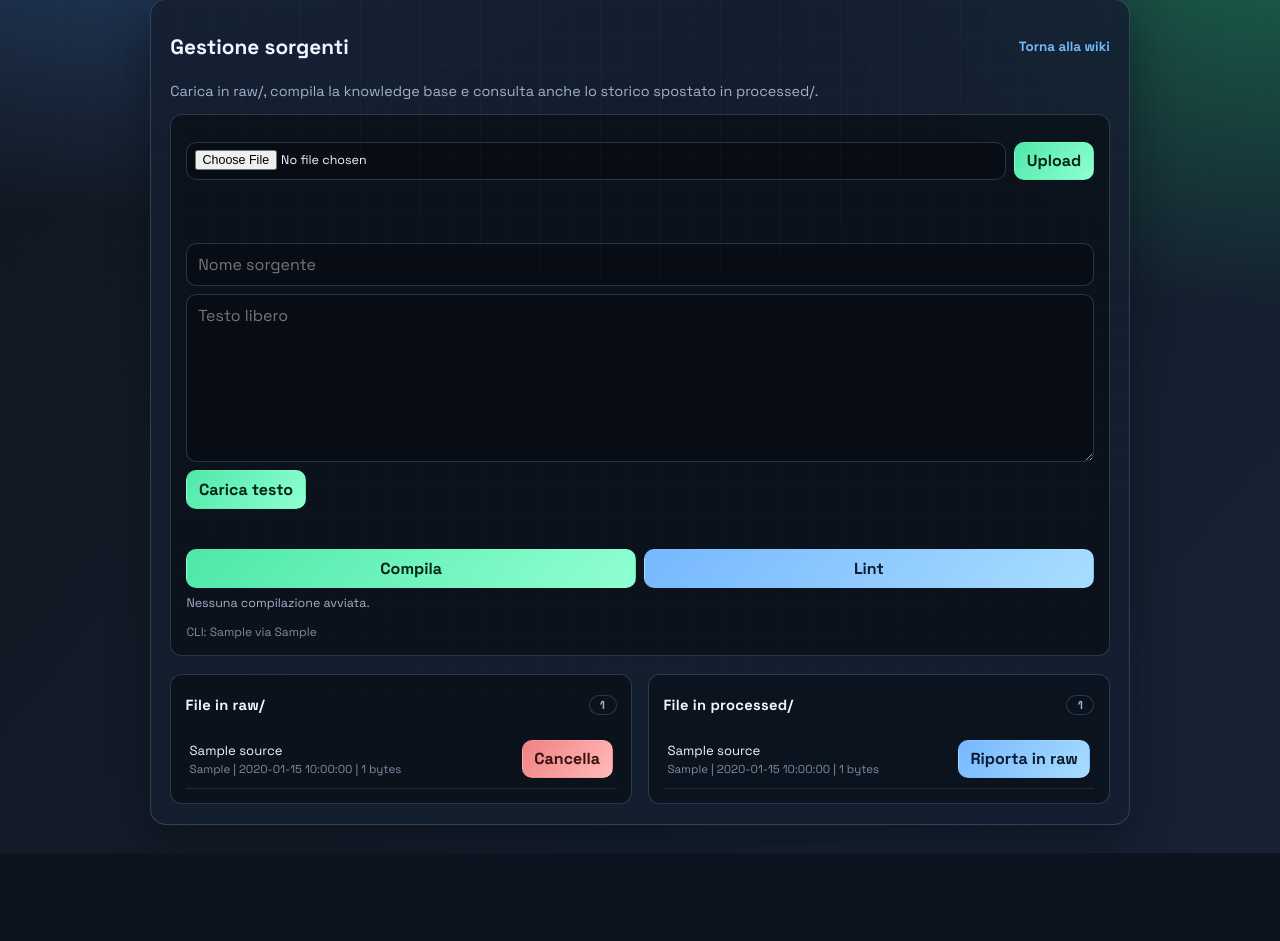
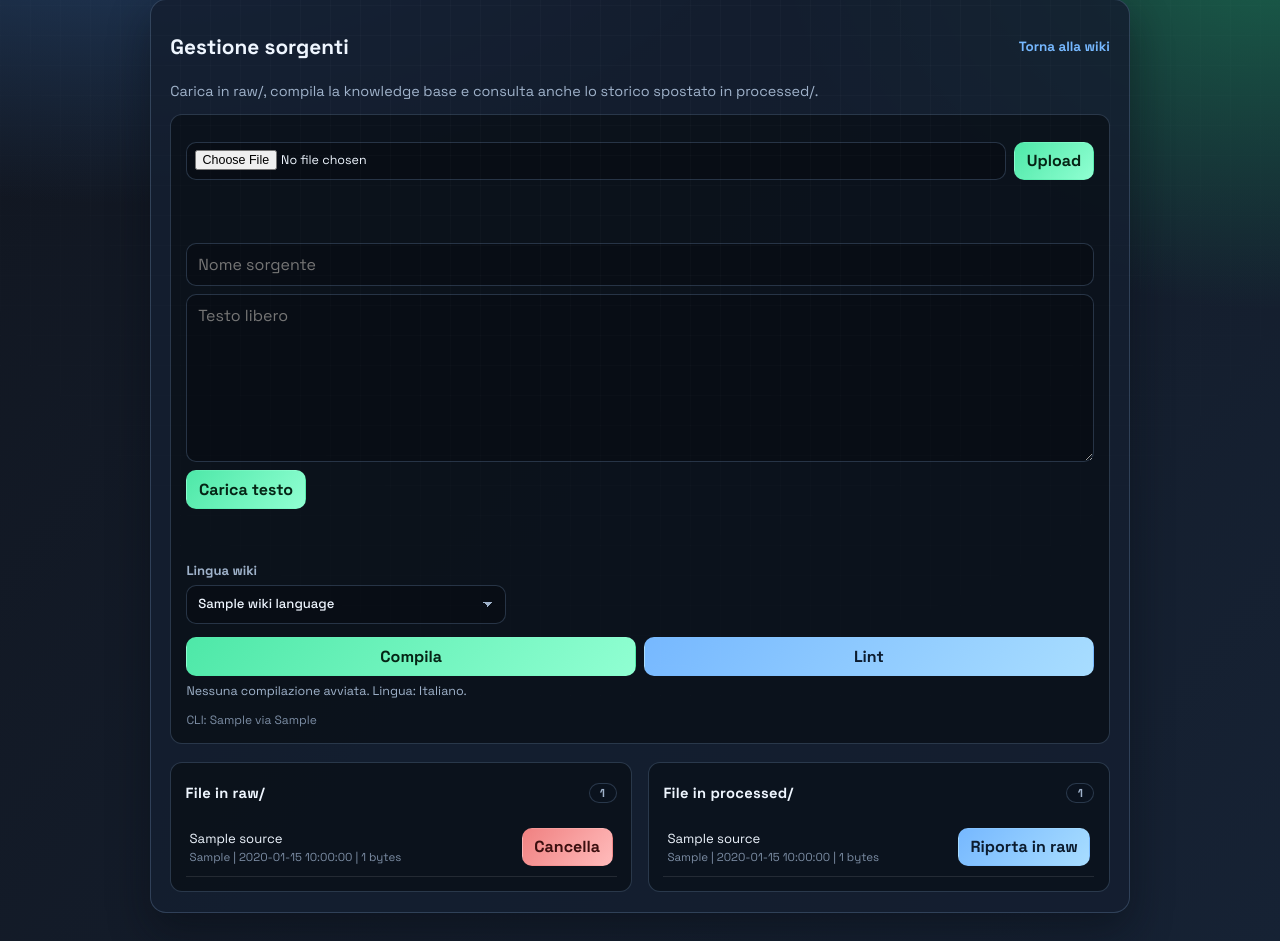
Before and after one commit to salerno-cesare/second-brain, a FastAPI app: template app/templates/sources.html in a window 1280 px wide. Shown: the part 85-1026 px from the top of the page. Before the commit the page ends 938 px from the top, so only its background shows below. Run offline with FastAPI, Linux system fonts and the light colour scheme; the template is opened without the code that fills it: most values are stand-ins (such as "Sample title", 1, 10 or a date in 2020); data that the repository does not hold is empty.

Commit message:
Aggiunta multilingua

```diff
--- a/app/main.py
+++ b/app/main.py
@@ -11,6 +11,7 @@ from fastapi import Query
 from fastapi.responses import HTMLResponse, JSONResponse, RedirectResponse
 from fastapi.staticfiles import StaticFiles
 from fastapi.templating import Jinja2Templates
+from pydantic import BaseModel
 
 from .config import get_settings
 from .ingest import is_supported_file, list_source_files
@@ -23,6 +24,10 @@ from .wiki import (
     read_wiki_page,
     run_codex_wiki_job,
     search_wiki_pages,
+    normalize_wiki_language,
+    get_configured_wiki_language,
+    wiki_language_label,
+    WIKI_LANGUAGE_OPTIONS,
 )
 
 settings = get_settings()
@@ -34,6 +39,8 @@ codex_lock = threading.Lock()
 codex_state: dict = {
     "running": False,
     "mode": None,
+    "language": "it",
+    "language_label": WIKI_LANGUAGE_OPTIONS["it"],
     "message": "Nessuna compilazione avviata.",
     "ok": None,
     "returncode": None,
@@ -44,6 +51,10 @@ codex_state: dict = {
     "stderr": "",
     "sources": [],
 }
+
+
+class CodexJobRequest(BaseModel):
+    language: str = "it"
 
 
 @app.on_event("startup")
@@ -68,6 +79,7 @@ def home(request: Request):
 @app.get("/sources", response_class=HTMLResponse)
 def sources_page(request: Request):
     processed_dir = settings.raw_dir.parent / "processed"
+    configured_language = get_configured_wiki_language(settings.wiki_dir)
     return templates.TemplateResponse(
         "sources.html",
         {
@@ -80,6 +92,9 @@ def sources_page(request: Request):
             "codex_state": codex_state,
             "codex_command": settings.codex_command,
             "codex_shell": settings.codex_shell,
+            "wiki_languages": WIKI_LANGUAGE_OPTIONS,
+            "selected_wiki_language": configured_language or "it",
+            "wiki_language_locked": configured_language is not None,
         },
     )
 
@@ -189,7 +204,12 @@ def api_wiki_graph():
 
 @app.get("/api/wiki/status")
 def api_wiki_status():
-    return JSONResponse(content=codex_state)
+    configured_language = get_configured_wiki_language(settings.wiki_dir)
+    state = dict(codex_state)
+    state["configured_language"] = configured_language
+    state["configured_language_label"] = wiki_language_label(configured_language) if configured_language else None
+    state["language_locked"] = configured_language is not None
+    return JSONResponse(content=state)
 
 
 def _set_codex_state(**values) -> None:
@@ -197,10 +217,16 @@ def _set_codex_state(**values) -> None:
         codex_state.update(values)
 
 
-def _run_codex_background(mode: str) -> None:
+def _run_codex_background(mode: str, language: str) -> None:
+    configured_language = get_configured_wiki_language(settings.wiki_dir)
+    if configured_language:
+        language = configured_language
+    language = normalize_wiki_language(language)
     _set_codex_state(
         running=True,
         mode=mode,
+        language=language,
+        language_label=WIKI_LANGUAGE_OPTIONS[language],
         message="Codex sta compilando la wiki dalla shell locale...",
         ok=None,
         returncode=None,
@@ -212,7 +238,7 @@ def _run_codex_background(mode: str) -> None:
         sources=[],
     )
     try:
-        result: CodexRunResult = run_codex_wiki_job(settings, mode=mode)
+        result: CodexRunResult = run_codex_wiki_job(settings, mode=mode, language=language)
         _set_codex_state(
             running=False,
             message=result.message,
@@ -238,7 +264,11 @@ def _run_codex_background(mode: str) -> None:
         )
 
 
-def _start_codex_job(mode: str) -> JSONResponse:
+def _start_codex_job(mode: str, language: str = "it") -> JSONResponse:
+    configured_language = get_configured_wiki_language(settings.wiki_dir)
+    if configured_language:
+        language = configured_language
+    language = normalize_wiki_language(language)
     with codex_lock:
         if codex_state["running"]:
             raise HTTPException(status_code=409, detail="Una compilazione Codex e' gia' in corso.")
@@ -246,6 +276,8 @@ def _start_codex_job(mode: str) -> JSONResponse:
             {
                 "running": True,
                 "mode": mode,
+                "language": language,
+                "language_label": WIKI_LANGUAGE_OPTIONS[language],
                 "message": "Codex sta compilando la wiki dalla shell locale...",
                 "ok": None,
                 "returncode": None,
@@ -258,9 +290,9 @@ def _start_codex_job(mode: str) -> JSONResponse:
             }
         )
 
-    thread = threading.Thread(target=_run_codex_background, args=(mode,), daemon=True)
+    thread = threading.Thread(target=_run_codex_background, args=(mode, language), daemon=True)
     thread.start()
-    return JSONResponse(content={"status": "accepted", "mode": mode}, status_code=202)
+    return JSONResponse(content={"status": "accepted", "mode": mode, "language": language}, status_code=202)
 
 
 def _source_text_path(title: str) -> Path:
@@ -283,13 +315,13 @@ def _source_text_path(title: str) -> Path:
 
 
 @app.post("/api/wiki/compile")
-def api_wiki_compile():
-    return _start_codex_job("compile")
+def api_wiki_compile(payload: CodexJobRequest | None = None):
+    return _start_codex_job("compile", payload.language if payload else "it")
 
 
 @app.post("/api/wiki/lint")
-def api_wiki_lint():
-    return _start_codex_job("lint")
+def api_wiki_lint(payload: CodexJobRequest | None = None):
+    return _start_codex_job("lint", payload.language if payload else "it")
 
 
 @app.post("/api/upload")
--- a/app/static/sources.js
+++ b/app/static/sources.js
@@ -5,12 +5,17 @@ const textOutput = document.getElementById("text-upload-result");
 const compileButton = document.getElementById("compile-wiki");
 const lintButton = document.getElementById("lint-wiki");
 const codexStatus = document.getElementById("codex-status");
+const wikiLanguage = document.getElementById("wiki-language");
 const sourceList = document.getElementById("source-list");
 const sourceCount = document.getElementById("source-count");
 const processedList = document.getElementById("processed-list");
 const processedCount = document.getElementById("processed-count");
 
 let codexWasRunning = false;
+const storedWikiLanguage = window.localStorage.getItem("wiki-language");
+if (wikiLanguage && storedWikiLanguage && !wikiLanguage.disabled) {
+  wikiLanguage.value = storedWikiLanguage;
+}
 
 function updateSourceCount() {
   if (!sourceList || !sourceCount) {
@@ -39,7 +44,15 @@ async function refreshCodexStatus() {
   } else if (data.finished_at) {
     message = `${message} Fine: ${data.finished_at}.`;
   }
+  if (data.language_label) {
+    message = `${message} Lingua: ${data.language_label}.`;
+  }
   codexStatus.textContent = message;
+
+  if (wikiLanguage && data.language_locked) {
+    wikiLanguage.value = data.configured_language || wikiLanguage.value;
+    wikiLanguage.disabled = true;
+  }
 
   if (compileButton) {
     compileButton.disabled = Boolean(data.running);
@@ -63,9 +76,19 @@ async function startCodexJob(kind) {
   }
   codexStatus.textContent = "Avvio Codex...";
   const endpoint = kind === "lint" ? "/api/wiki/lint" : "/api/wiki/compile";
+  const language = wikiLanguage?.value || "it";
+  if (wikiLanguage && !wikiLanguage.disabled) {
+    window.localStorage.setItem("wiki-language", language);
+  }
 
   try {
-    const resp = await fetch(endpoint, { method: "POST" });
+    const resp = await fetch(endpoint, {
+      method: "POST",
+      headers: {
+        "Content-Type": "application/json",
+      },
+      body: JSON.stringify({ language }),
+    });
     const data = await resp.json();
     if (!resp.ok) {
       codexStatus.textContent = `Errore: ${data.detail || "operazione non avviata"}`;
--- a/app/static/style.css
+++ b/app/static/style.css
@@ -174,6 +174,7 @@ body::before {
 input[type="file"],
 input[type="search"],
 input[type="text"],
+select,
 textarea {
   width: 100%;
   min-width: 0;
@@ -188,6 +189,7 @@ textarea {
 input[type="file"]:focus,
 input[type="search"]:focus,
 input[type="text"]:focus,
+select:focus,
 textarea:focus {
   outline: none;
   border-color: rgba(118, 184, 255, 0.8);
@@ -201,8 +203,19 @@ input[type="file"] {
 
 input[type="search"],
 input[type="text"],
+select,
 textarea {
   padding: 0.62rem 0.68rem;
+}
+
+select {
+  appearance: none;
+  background-image: linear-gradient(45deg, transparent 50%, var(--muted) 50%),
+    linear-gradient(135deg, var(--muted) 50%, transparent 50%);
+  background-position: calc(100% - 17px) 50%, calc(100% - 12px) 50%;
+  background-repeat: no-repeat;
+  background-size: 5px 5px, 5px 5px;
+  padding-right: 2rem;
 }
 
 textarea {
@@ -661,6 +674,26 @@ pre {
   justify-self: start;
 }
 
+.language-control {
+  display: grid;
+  gap: 0.35rem;
+  margin: 0.8rem 0;
+  color: var(--muted);
+  font-size: 0.82rem;
+  font-weight: 700;
+}
+
+.language-control select {
+  max-width: 320px;
+  color: var(--ink);
+  font-weight: 500;
+}
+
+.language-control small {
+  color: var(--faint);
+  font-weight: 500;
+}
+
 .raw-list-section {
   border: 1px solid var(--border);
   border-radius: 12px;
--- a/app/templates/sources.html
+++ b/app/templates/sources.html
@@ -22,6 +22,18 @@
       </form>
       <p id="text-upload-result" class="status-line"></p>
     </div>
+
+    <label class="language-control" for="wiki-language">
+      <span>Lingua wiki</span>
+      <select id="wiki-language" name="language" {% if wiki_language_locked %}disabled{% endif %}>
+        {% for code, label in wiki_languages.items() %}
+        <option value="{{ code }}" {% if code == selected_wiki_language %}selected{% endif %}>{{ label }}</option>
+        {% endfor %}
+      </select>
+      {% if wiki_language_locked %}
+      <small>Configurazione salvata e bloccata per questa wiki.</small>
+      {% endif %}
+    </label>
 
     <div class="button-row compact">
       <button type="button" id="compile-wiki">Compila</button>
```
Also changed, not shown: app/wiki.py (+122 -3 lines), config/codex-wiki-prompt.md (+4 -0 lines), README.md.
